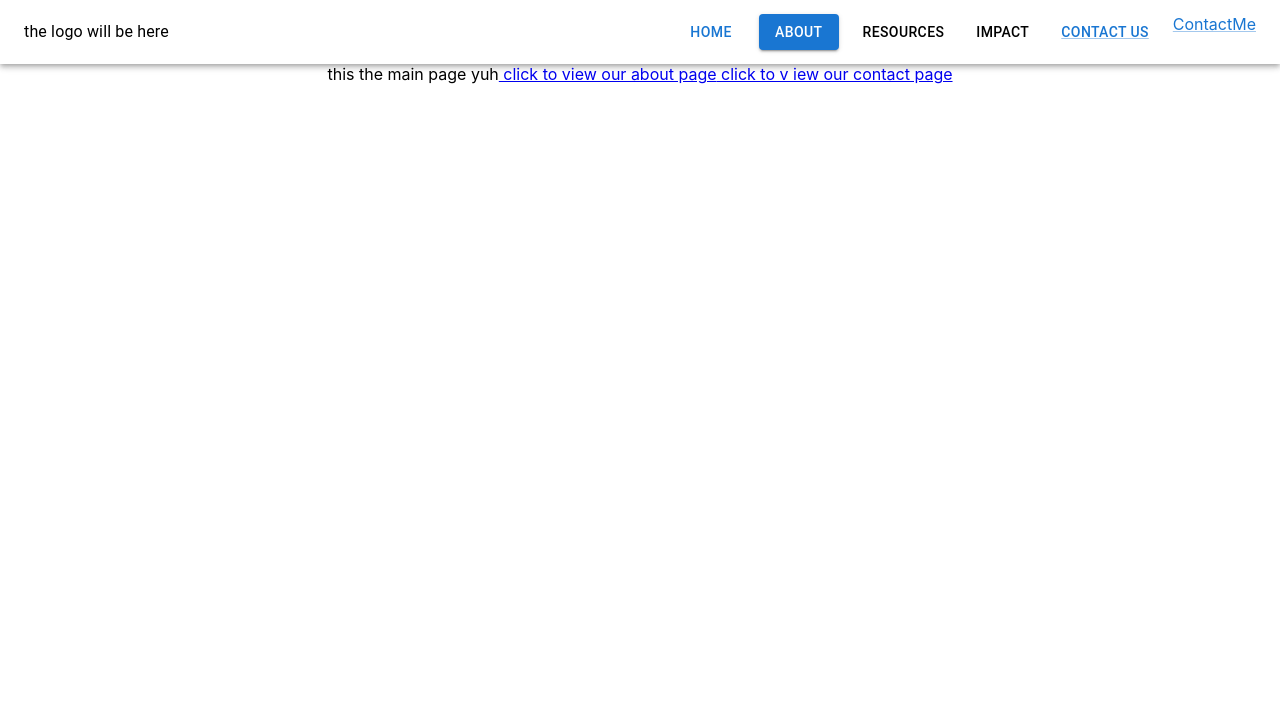
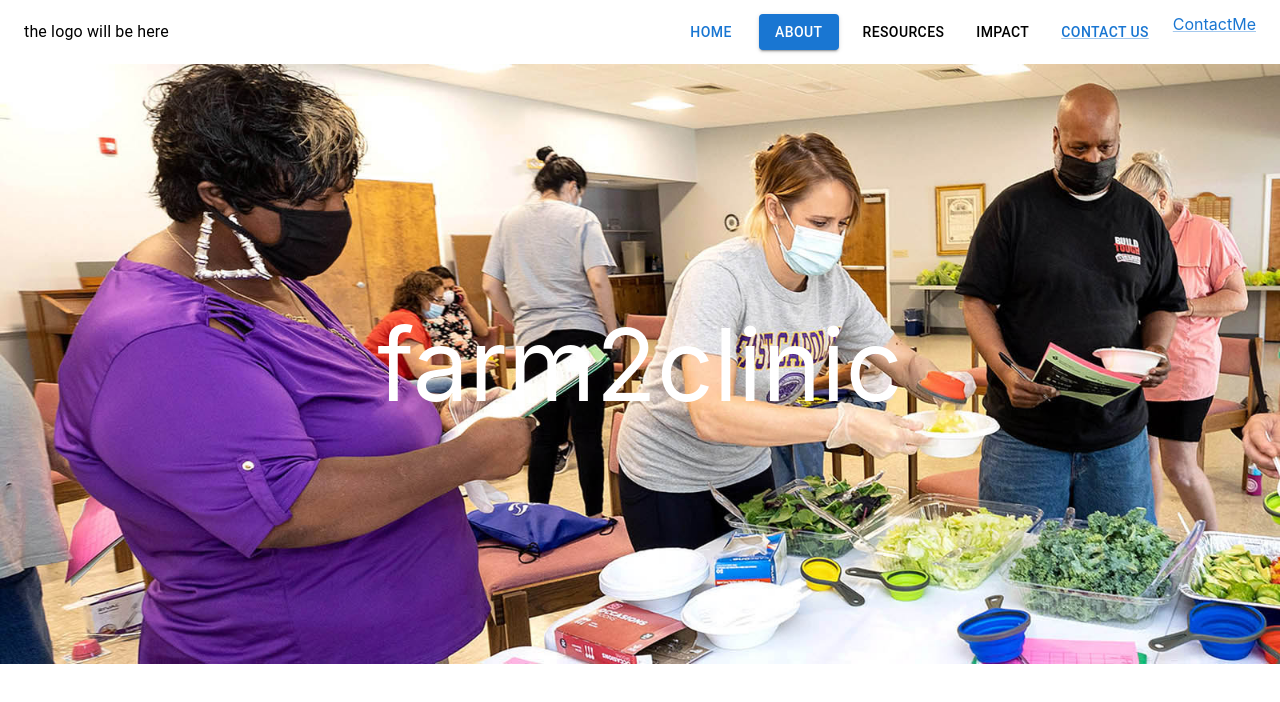
Before and after one commit to jethrolibutan/farm2clinic, a React (Create React App) app: page / in a window 1280 px wide. Shown: the top 702 px of the page. Built offline with nearby package versions, Linux system fonts and the light colour scheme.

Commit message:
edits to main page

```diff
--- /dev/null
+++ b/src/pages/Main.css
@@ -0,0 +1,21 @@
+.navbar {
+}
+
+.section-1 {
+  width: 100%;
+  margin: auto;
+
+  height: 75vh;
+  display: flex;
+  align-items: center;
+  justify-content: center;
+
+  background-image: url(../images/farm2clinic.jpeg);
+  background-size: cover;
+  background-position: cover;
+}
+
+.section-1-title {
+  font-size: 100px;
+  color: white;
+}
--- a/src/pages/Main.js
+++ b/src/pages/Main.js
@@ -1,15 +1,20 @@
 import Navbar from "../components/Navbar";
 import { Link } from "react-router-dom";
+
+import "./Main.css";
 
 import React from "react";
 
 function Main() {
   return (
-    <div>
-      <Navbar />
-      this the main page yuh
-      <Link to="about"> click to view our about page</Link>
-      <Link to="contact"> click to v iew our contact page</Link>
+    <div style={{ height: window.innerHeight, width: window.innerWidth }}>
+      <div className="navbar">
+        <Navbar />
+      </div>
+
+      <div className="section-1">
+        <div className="section-1-title">farm2clinic</div>
+      </div>
     </div>
   );
 }
```
Also changed, not shown: src/images/farm2clinic.jpeg (added), 1 other file (tests, documents, lock files or other folders).
